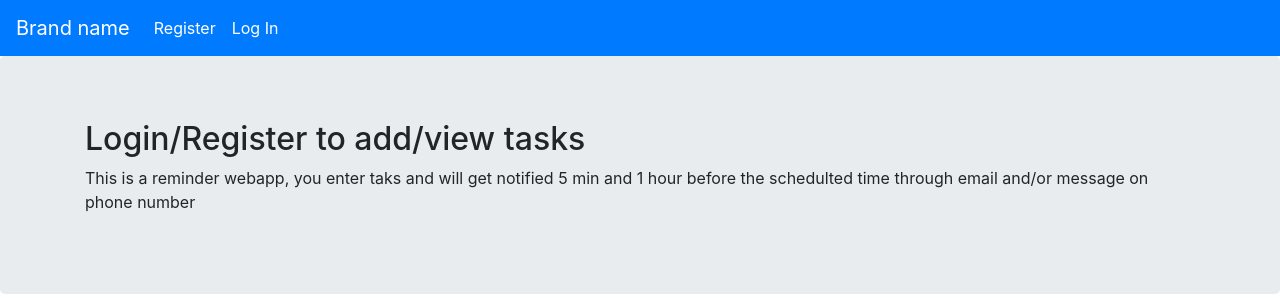
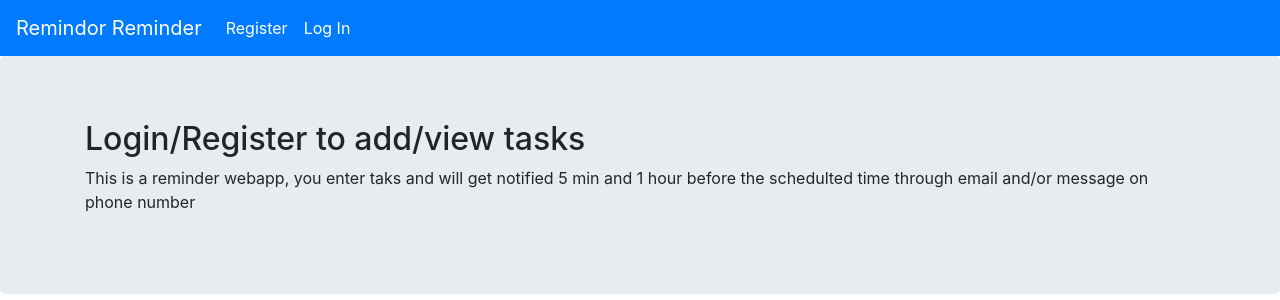
Before and after one commit to pg8469/remindor-reminder, a Flask app: page / in a window 1280 px wide. Shown: the top 300 px of the page. Run offline with Flask 2, Linux system fonts and the light colour scheme; parts of the project's set-up code (start-up, migrations or seed data) failed here and were passed over; some libraries are stand-ins or nearby versions.

Commit message:
Added Favicon icon and few minor changes

```diff
--- a/myproject/__init__.py
+++ b/myproject/__init__.py
@@ -2,7 +2,7 @@
 ############ BASIC FLASK #########################
 #################################################
 
-from flask import Flask
+from flask import Flask,url_for
 app=Flask(__name__)
 
 import myproject.vars as vars
--- a/myproject/templates/base.html
+++ b/myproject/templates/base.html
@@ -5,16 +5,17 @@
 
     <meta name="viewport" content="width=device-width, initial-scale=1.0">
     <meta http-equiv="X-UA-Compatible" content="ie=edge">
-    <title>Social company blog</title>
+    <title>Remindor Reminder</title>
     <!-- CSS only -->
 <link rel="stylesheet" href="https://stackpath.bootstrapcdn.com/bootstrap/4.5.0/css/bootstrap.min.css" integrity="sha384-9aIt2nRpC12Uk9gS9baDl411NQApFmC26EwAOH8WgZl5MYYxFfc+NcPb1dKGj7Sk" crossorigin="anonymous">
 <link rel="stylesheet" href="card.css">
+<link rel="shortcut icon" href="{{ url_for('static', filename='favicon.ico') }}">
 <!-- JS, Popper.js, and jQuery -->
 
 </head>
 <body>
     <nav class="navbar navbar-expand-lg  navbar-dark bg-primary">
-    <a class="navbar-brand" href="{{url_for('core.home')}}">Brand name</a>
+    <a class="navbar-brand" href="{{url_for('core.home')}}">Remindor Reminder</a>
   <button class="navbar-toggler" type="button" data-toggle="collapse" data-target="#navbarSupportedContent" aria-controls="navbarSupportedContent" aria-expanded="false" aria-label="Toggle navigation">
     <span class="navbar-toggler-icon"></span>
   </button>
```
Also changed, not shown: myproject/static/favicon.ico (added).
